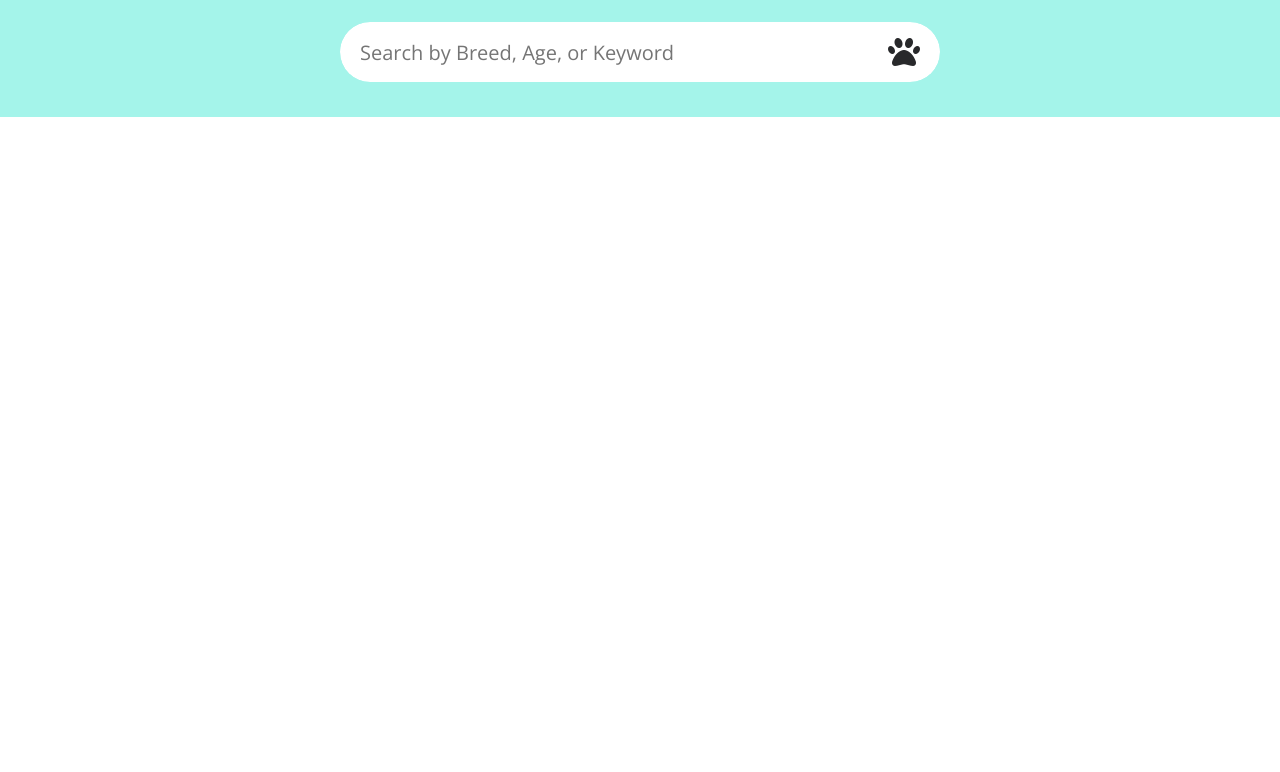
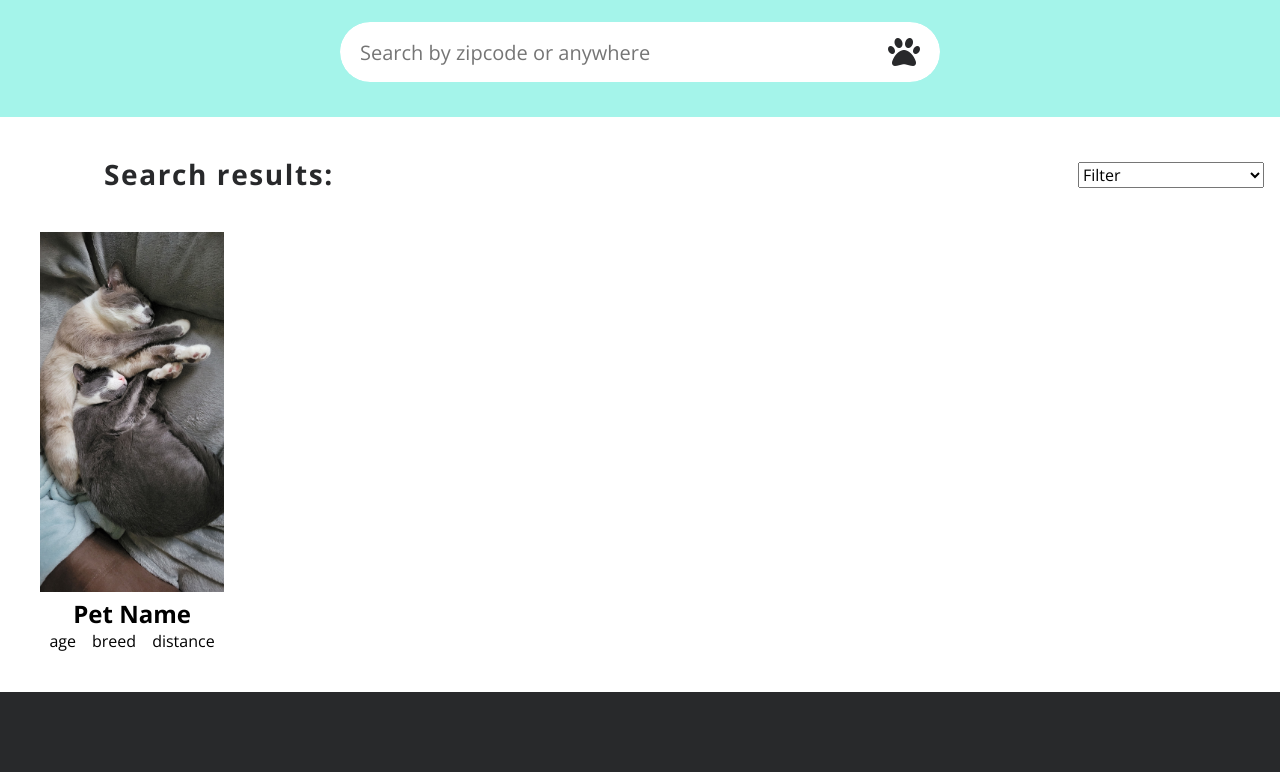
Before and after one commit to tnsquared/PetAdopt, a plain HTML site: page index.html in a window 1280 px wide. Shown: the part 209-981 px from the top of the page. Before the commit the page ends 800 px from the top, so only its background shows below. Drawn offline with nearby package versions, Linux system fonts and the light colour scheme.

Commit message:
2nd commit: HTML&CSS- search results, pets display, footer(draft_1)

```diff
--- a/index.html
+++ b/index.html
@@ -10,9 +10,10 @@
     <script src="https://kit.fontawesome.com/eb22379432.js" crossorigin="anonymous"></script>
 </head>
 <body>
-    <section id="app">
-        <div class="container">
-            <nav>
+    <main>
+        <section id="header">
+            <div class="nav__container">
+                <nav class="content__wrapper">
                     <figure>
                         <img class="logo" src="./assets/White-petadoptlogo.png" alt="">
                     </figure>
@@ -28,10 +29,10 @@
                         </li>
                     </ul>
                 </nav>
-            <div class="content__wrapper">
+                <div class="location__wrapper">
                     <h1>Adoptable Pets</h1>
                     <div class="input__wrap">
-                    <input type="text" placeholder="Search by Breed, Age, or Keyword">
+                        <input type="text" placeholder="Search by zipcode or anywhere">
                         <div class="search__icon">
                             <i class="fas fa-paw"></i>
                         </div>
@@ -41,8 +42,58 @@
                 <div class="navbar__load"></div>
             </div>
         </section>
+
         <section id="search">
+            <div class="loading-bar">
+                <div class="loading-bar-track"></div>
+                <div class="loading-bar-fill"></div>
+                <div class="loading-bar-buffer"></div>
+            </div>
+            <div class="container">
+                <div class="row">
+                    <div class="content__wrapper search__wrapper">
+                        <h1 class="search__info">
+                            <span>Search results:</span>
+                        </h1>
+                        <div class="pets__filter">
+                            <select name="filter" id="filter">
+                                <option value disabled selected>Filter</option>
+                                <option value="Dogs">Dogs</option>
+                                <option value="Cats">Cats</option>
+                                <option value="Addition-New_Old">Addition: NEW to OLD</option>
+                                <option value="Addition-Old_New">Addition: OLD to NEW</option>
+                            </select>
+                        </div>
+                    </div>
+                    <div class="pets">
+                        <div class="content__wrapper pets__wrapper">
+                            <div class="loading__state"></div>
+                            <div class="pet">
+                                <figure>
+                                    <img class="pet__img" src="./assets/Sun&Moon.jpg" alt="">
+                                </figure>
+                                <h2 class="pet__name">Pet Name</h2>
+                                <div class="pet__info">
+                                    <p class="pet__age">age</p>
+                                    <p class="pet__breed">breed</p>
+                                    <p class="pet__distance">distance</p>
+                                </div>
+                            </div>
+                        </div>
+                    </div>
+                </div>
+            </div>
+        </section>
 
+        <section>
+            <footer>
+                <div class="container footer__container">
+                    <div class="row footer__row">
+
+                    </div>
+                </div>
+            </footer>
         </section>
+    </main>
 </body>
 </html>
--- a/styles.css
+++ b/styles.css
@@ -5,6 +5,10 @@
     margin: 0;
     box-sizing: border-box;
     font-family: 'Open Sans', sans-serif;
+}
+
+body {
+    max-width: 100vw;
 }
 
 li {
@@ -15,18 +19,32 @@ a {
     text-decoration: none;
 }
 
-#app {
+main {
     min-height: 100vh;
     display: flex;
     flex-direction: column;
 }
+
+.container {
+    padding: 40px 0;
+}
+
+.row {
+    margin: 0 20px;
+}
+
+/*
+
+HEADER: NAV
+
+*/
 
 .logo {
     width: 220px;
     height: 50px;
 }
 
-.container {
+.nav__container {
     height: 326px;
     padding: 40px 15px;
     background-color: #a4f4ea;
@@ -36,12 +54,13 @@ a {
     position: relative;
 }
 
-nav{
+.content__wrapper {
     width: 100%;
     max-width: 1200px;
     margin: 0 auto;
     display: flex;
     justify-content: space-between;
+    flex-wrap: wrap;
 }
 
 .nav__links {
@@ -93,7 +112,7 @@ nav{
     color: white;
 }
 
-.content__wrapper {
+.location__wrapper {
     margin: 0 auto;
     width: 100%;
     max-width: 1200px;
@@ -147,3 +166,64 @@ input {
 .search__icon:hover {
     color: orange;
 }
+
+/*
+
+SEARCH
+
+*/
+
+.search__wrapper {
+    margin: 0 64px;
+    padding: 0 20px;
+    align-items: center;
+}
+
+.search__info {
+    font-size: 28px;
+    font-weight: 700;
+    margin-bottom: 0;
+}
+
+select {
+    font-size: 16px;
+}
+
+.pets {
+    padding-top: 40px;
+}
+
+.pets__wrapper{
+    justify-content: flex-start;
+}
+
+.pet {
+    display: flex;
+    flex-direction: column;
+    align-items: center;
+    justify-content: center;
+}
+
+.pet__img {
+    height: 360px;
+    width: 100%;
+}
+
+.pet__info {
+    display: flex;
+    justify-content: space-around
+}
+
+p {
+    padding: 0 8px;
+}
+
+/*
+
+FOOTER
+
+*/
+
+footer {
+    background-color: #28292b;
+}
```
Also changed, not shown: assets/Sun&Moon.jpg (added). Lines whose indentation alone changed are shown as unchanged.
